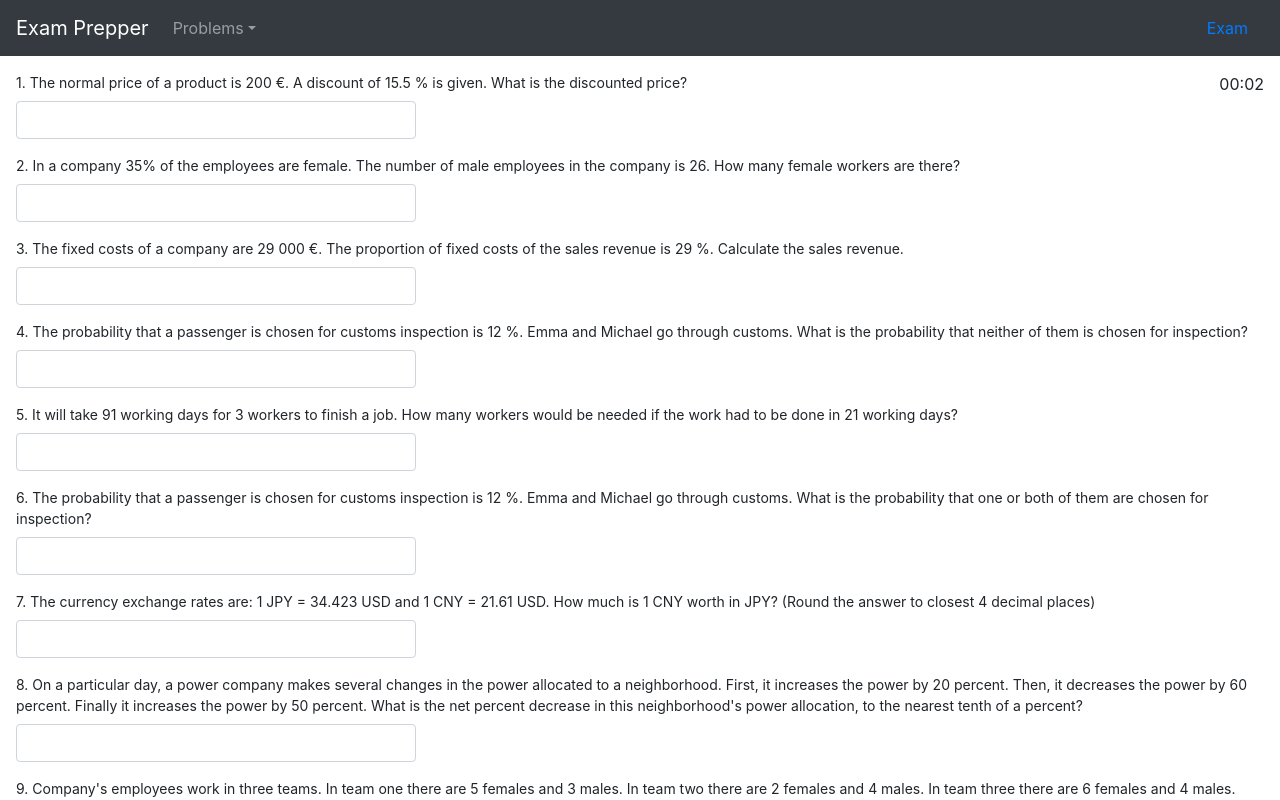
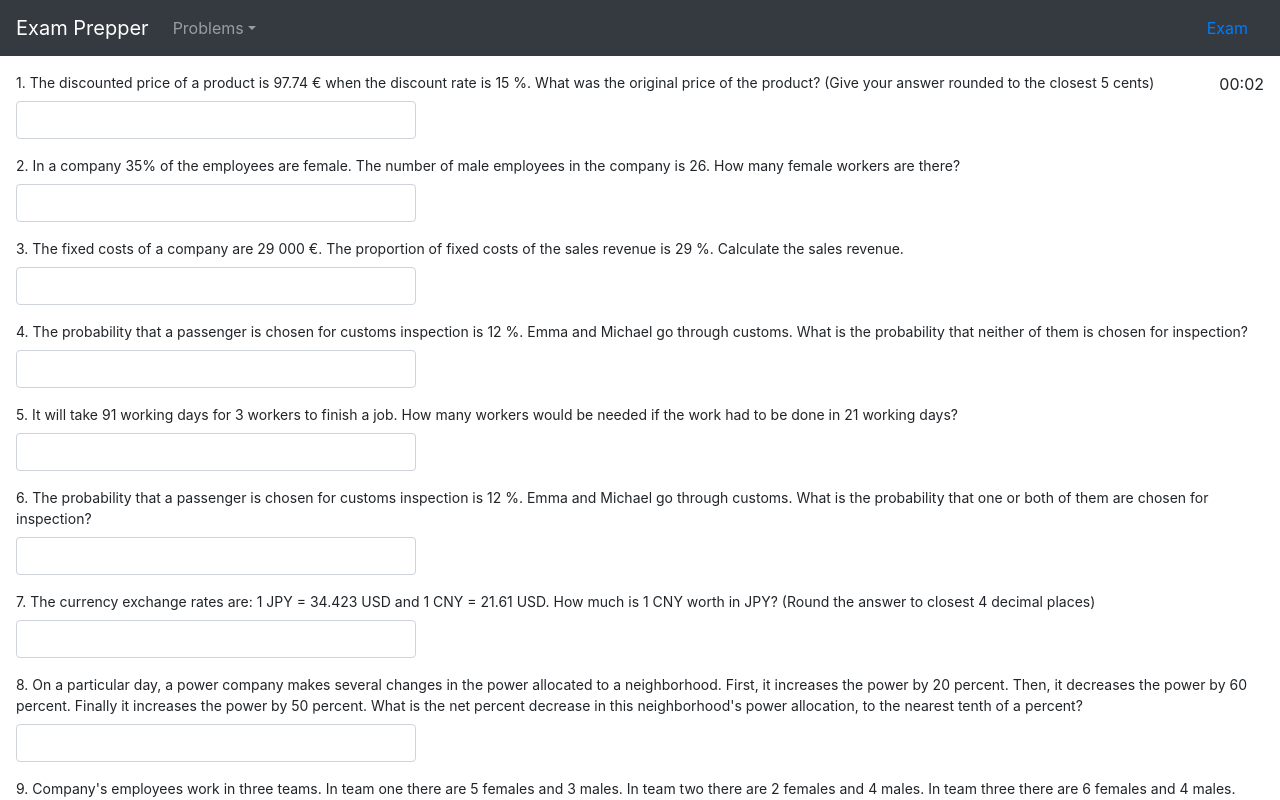
Before and after one commit to Custodia/exam-prepper, a React (Create React App) app: page /problems/customs-inspection-neither in a window 1280 px wide. Both pictures are taken after a click on the button "Exam". Shown: the top 800 px of the page. Built offline with nearby package versions, Linux system fonts and the light colour scheme.

Commit message:
Add original price from discounted price problem

```diff
--- a/src/components/pages/Exam.jsx
+++ b/src/components/pages/Exam.jsx
@@ -25,6 +25,7 @@ import {
   percentageChangeProblem,
   currencyExchangeProblem,
   pickingProbabilityProblem,
+  originalPriceFromDiscountedPrice,
   ALL_PROBLEMS
 } from '../../problems'
 
@@ -33,7 +34,7 @@ import { INITIALIZE_EXAM, SET_EXAM_STATE, SUBMIT_EXAM } from '../../reducers/exa
 import './Exam.css'
 
 const PROBLEM_POSITIONS = [
-  [ discountPercentage, discountPrice ],
+  [ discountPercentage, discountPrice, originalPriceFromDiscountedPrice ],
   [ employeeCount, overAllDiscount ],
   [ fixedCosts ],
   [ customsInspectionNeither, customsInspectionBoth ],
--- a/src/problems/index.js
+++ b/src/problems/index.js
@@ -12,6 +12,7 @@ import * as simpleLetterCombinations from './simpleLetterCombinations'
 import * as percentageChangeProblem from './percentageChangeProblem'
 import * as currencyExchangeProblem from './currencyExchangeProblem'
 import * as pickingProbabilityProblem from './pickingProbabilityProblem'
+import * as originalPriceFromDiscountedPrice from './originalPriceFromDiscountedPrice'
 
 const ALL_PROBLEMS = [
   fixedCosts,
@@ -27,7 +28,8 @@ const ALL_PROBLEMS = [
   simpleLetterCombinations,
   percentageChangeProblem,
   currencyExchangeProblem,
-  pickingProbabilityProblem
+  pickingProbabilityProblem,
+  originalPriceFromDiscountedPrice
 ]
 
 export {
@@ -45,5 +47,6 @@ export {
   percentageChangeProblem,
   currencyExchangeProblem,
   pickingProbabilityProblem,
+  originalPriceFromDiscountedPrice,
   ALL_PROBLEMS
 }
--- /dev/null
+++ b/src/problems/originalPriceFromDiscountedPrice.js
@@ -0,0 +1,29 @@
+import BigNumber from 'bignumber.js'
+import { randomIntegerBetween, selectRandomArrayElement } from '../helpers'
+
+const id = 'original-price-from-discounted-price'
+const problemTitle = 'Original price from discounted price problem'
+
+const getProblem = (rng) => {
+  const price = randomIntegerBetween(rng)(20, 120) * 5
+  const centReduction = selectRandomArrayElement(rng)([0, 0.01, 0.05, 0.1, 0.25, 1])
+  const originalPrice = new BigNumber(price - centReduction)
+
+  const discountPercent = new BigNumber(randomIntegerBetween(rng)(7, 27))
+  const discountMultiplier = (new BigNumber(1).minus(discountPercent.dividedBy(100)))
+  const discountedPrice = originalPrice.times(discountMultiplier)
+
+  const problemStatement = `The discounted price of a product is ${discountedPrice.toFixed(2)} € when the discount rate is ${discountPercent.toString()} %. What was the original price of the product? (Give your answer rounded to the closest 5 cents)`
+  const isAnswerCorrect = (answer) => answer === originalPrice.toString()
+
+  return {
+    problemStatement,
+    isAnswerCorrect
+  }
+}
+
+export {
+  id,
+  problemTitle,
+  getProblem
+}
```
